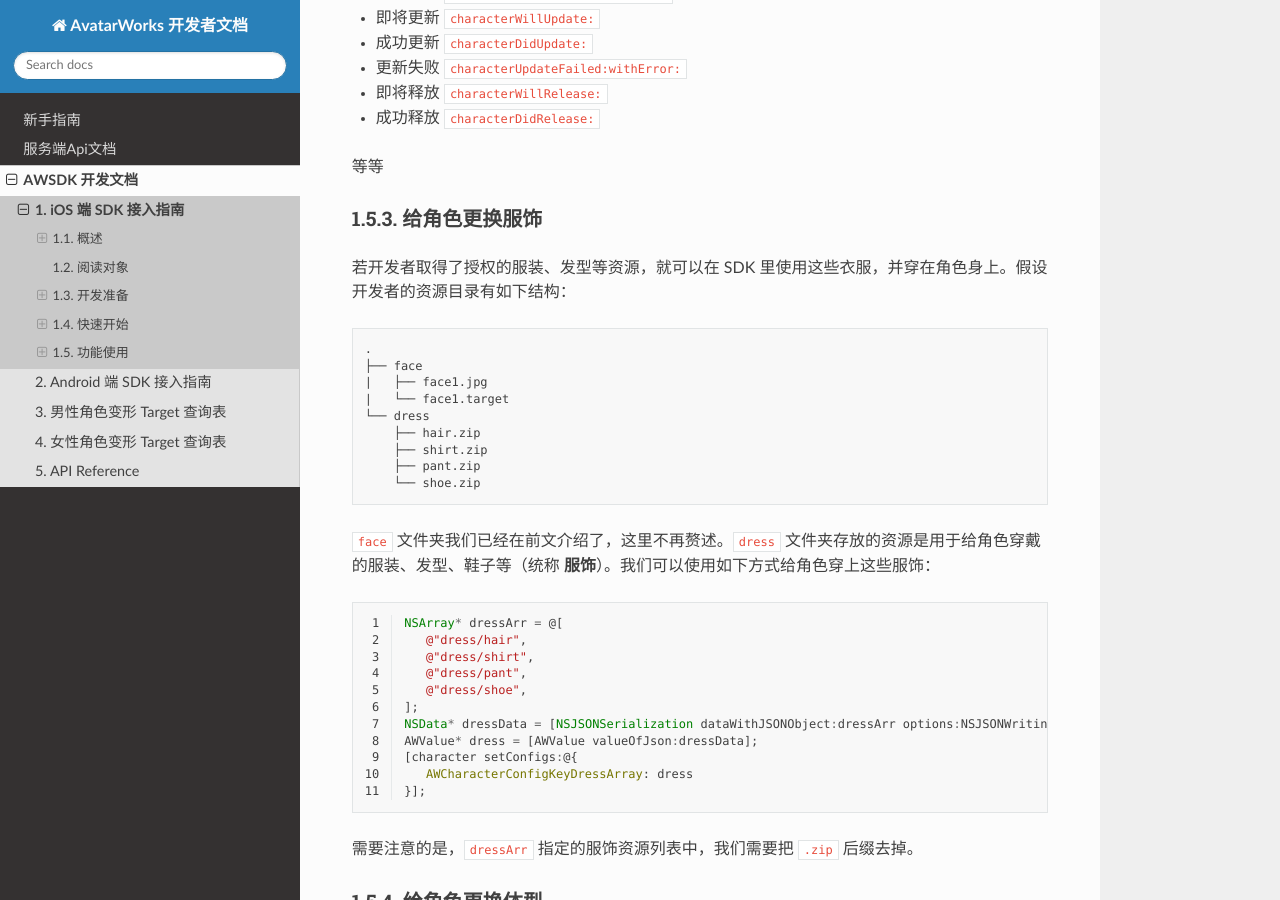
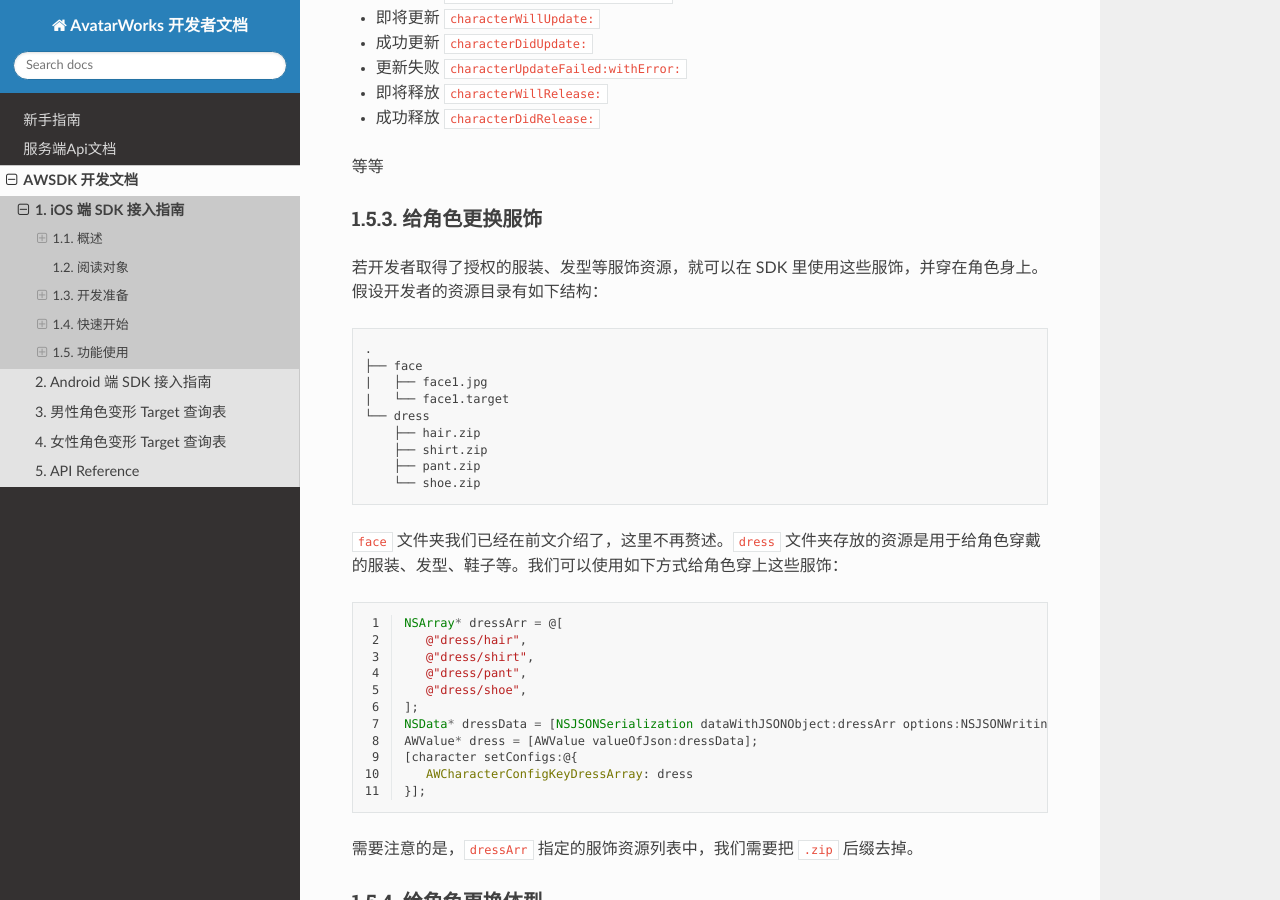
Before and after one commit to avatarworks/doc, a Sphinx documentation site: the page built from source/awsdk/ios.rst, in a window 1280 px wide and 900 px high, scrolled down 9211 px. Built offline with Sphinx 7.4.7 and the Read the Docs theme 2.0.0, drawn with Linux system fonts in a browser that asks for light colours.

Commit message:
Update ios.rst

```diff
--- a/source/awsdk/ios.rst
+++ b/source/awsdk/ios.rst
@@ -391,7 +391,7 @@ SDK 完全跑在一个独立的线程上，从而使得 SDK 的内部操作，
 给角色更换服饰
 ~~~~~~~~~~~~~~~~
 
-若开发者取得了授权的服装、发型等资源，就可以在 SDK 里使用这些衣服，并穿在角色身上。假设开发者的资源目录有如下结构：
+若开发者取得了授权的服装、发型等服饰资源，就可以在 SDK 里使用这些服饰，并穿在角色身上。假设开发者的资源目录有如下结构：
 
 ::
 
@@ -405,7 +405,7 @@ SDK 完全跑在一个独立的线程上，从而使得 SDK 的内部操作，
        ├── pant.zip
        └── shoe.zip
 
-``face`` 文件夹我们已经在前文介绍了，这里不再赘述。``dress`` 文件夹存放的资源是用于给角色穿戴的服装、发型、鞋子等（统称 **服饰**）。我们可以使用如下方式给角色穿上这些服饰：
+``face`` 文件夹我们已经在前文介绍了，这里不再赘述。``dress`` 文件夹存放的资源是用于给角色穿戴的服装、发型、鞋子等。我们可以使用如下方式给角色穿上这些服饰：
 
 .. code-block:: objc
    :linenos:
```
